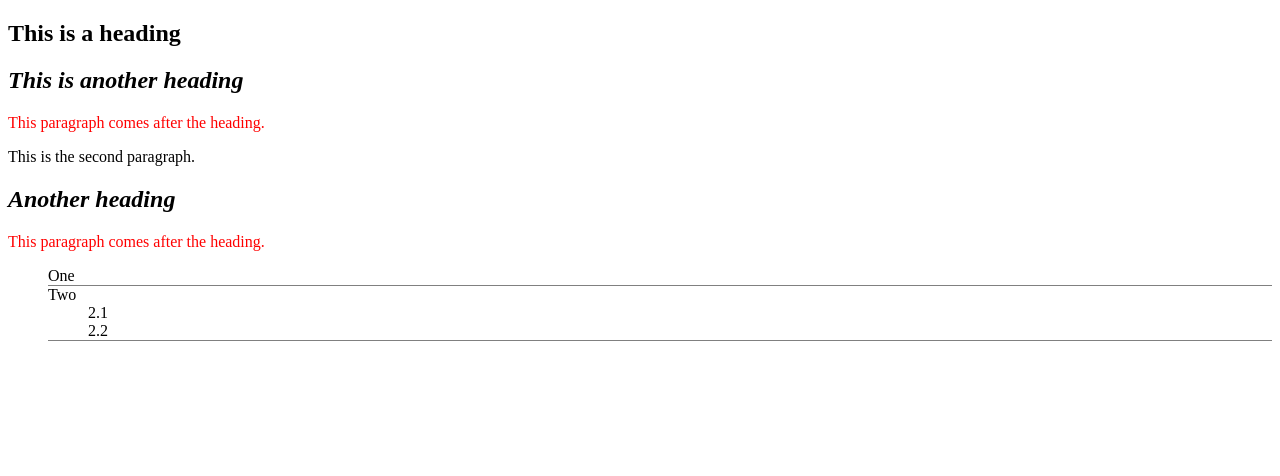
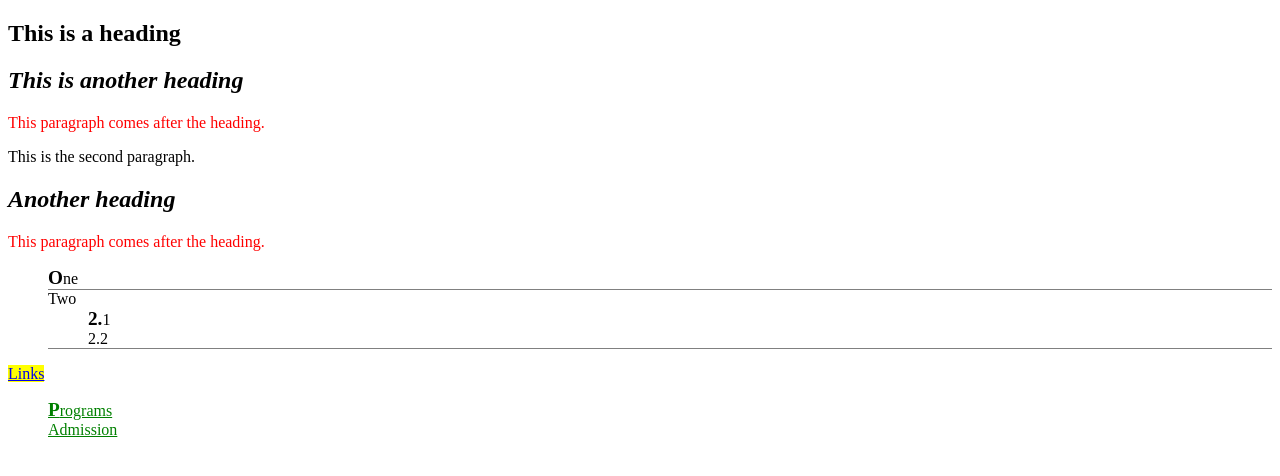
Before and after one commit to KodyMillar/Week-6, a plain HTML site: page index.html in a window 1280 px wide. Drawn offline with Linux system fonts and the light colour scheme.

Commit message:
use pseudo-classes to stylize links in list

```diff
--- a/Stylesheet.css
+++ b/Stylesheet.css
@@ -13,3 +13,24 @@ li {
 .list > li {
     border-bottom: solid grey 1px;
 }
+
+li a:link {
+    color: green;
+}
+
+li a:visited {
+    color: red;
+}
+
+li a:hover {
+    color: pink;
+}
+
+li:first-child::first-letter {
+    font-weight: 700;
+    font-size: 120%;
+}
+
+a[href*="https://bcit.ca"] {
+    background-color: yellow;
+}
--- a/index.html
+++ b/index.html
@@ -22,5 +22,11 @@
             </li>
         </ul>
     </div>
+
+    <a title="BCIT homepage" href="https://bcit.ca">Links</a>
+    <ul>
+        <li><a title ="programs" href="https://www.bcit.ca/study/">Programs</a></li>
+        <li><a title ="admission" href="https://www.bcit.ca/admission">Admission</a></li>
+    </ul>
 </body>
 </html>
```
